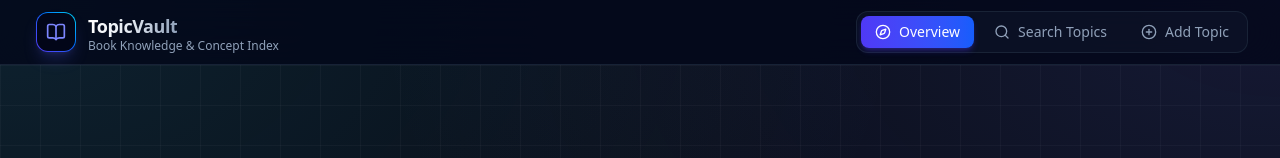
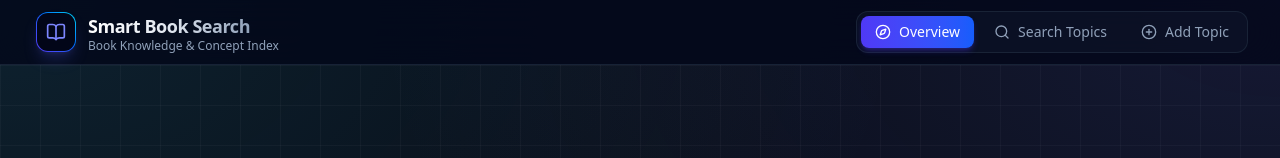
Before and after one commit to Satyaveerjaligama/book-search-frontend, a Next.js app: page / in a window 1280 px wide. Shown: the top 158 px of the page. Built offline with nearby package versions, Linux system fonts and the light colour scheme.

Commit message:
renamed the application

```diff
--- a/app/layout.tsx
+++ b/app/layout.tsx
@@ -14,7 +14,7 @@ const geistMono = Geist_Mono({
 });
 
 export const metadata: Metadata = {
-  title: "TopicVault | Book Knowledge & Topic Search",
+  title: "Smart Book Search | Book Knowledge & Topic Search",
   description:
     "Fast, intelligent topic search and indexing across your multi-volume book library.",
 };
--- a/components/Navbar.tsx
+++ b/components/Navbar.tsx
@@ -40,7 +40,7 @@ export default function Navbar() {
             <div>
               <div className="flex items-center gap-1.5">
                 <span className="font-bold text-lg tracking-tight bg-gradient-to-r from-white via-slate-200 to-slate-400 bg-clip-text text-transparent">
-                  TopicVault
+                  Smart Book Search
                 </span>
               </div>
               <p className="text-xs text-slate-400 font-normal leading-none hidden sm:block">
--- a/package.json
+++ b/package.json
@@ -1,9 +1,9 @@
 {
-  "name": "book-search-frontend",
+  "name": "smart-book-search-frontend",
   "version": "0.1.0",
   "private": true,
   "scripts": {
-    "dev": "next dev --turbopack -p 3001",
+    "dev": "next dev --turbopack -p 3002",
     "build": "next build",
     "start": "next start",
     "lint": "next lint"
```
Also changed, not shown: 1 other file (tests, documents, lock files or other folders).
